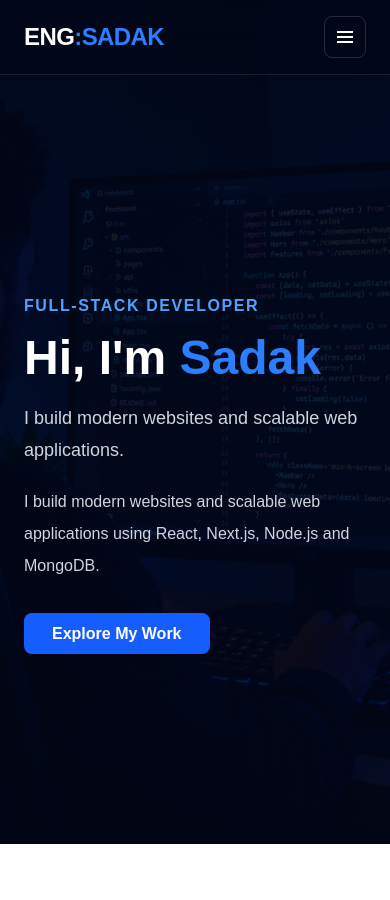
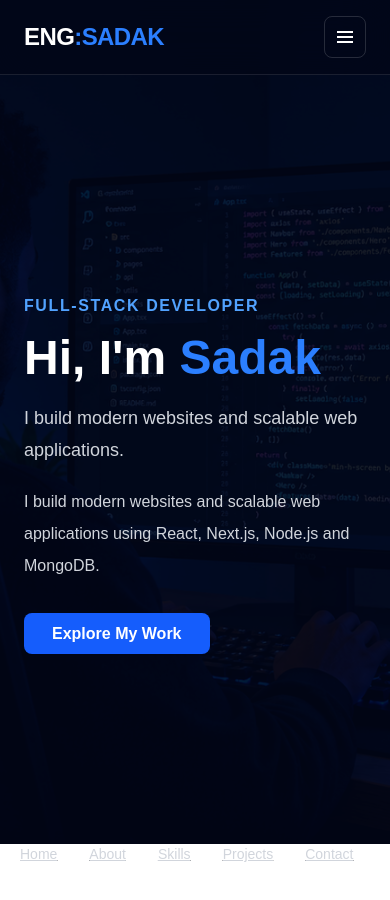
Before and after one commit to sadaqhassan/portfollio, a Next.js app: page / in a window 390 px wide. Shown: the top 900 px of the page. Before the commit the page ends 844 px from the top, so only its background shows below. Built offline with nearby package versions, Linux system fonts and the light colour scheme.

Commit message:
homepage

```diff
--- a/Components/Home/HomePage.tsx
+++ b/Components/Home/HomePage.tsx
@@ -4,8 +4,18 @@ import Navbar from "./Nav";
 import Link from "next/link";
 
 function HomePage() {
+
+  const navLinks = [
+  { name: "Home", href: "/" },
+  { name: "About", href: "about" },
+  { name: "Skills", href: "skills" },
+  { name: "Projects", href: "projects" },
+  { name: "Contact", href: "contact" },
+];
+
+
   return (
-
+ <div>
 <main className="relative isolate flex min-h-screen items-center overflow-hidden bg-slate-950 px-6 pt-24 md:px-16">
 
   {/* Background image: 20% opacity */}
@@ -40,7 +50,22 @@ function HomePage() {
         </Link>
   </div>
 
+
 </main>
+
+<div className="md:hidden items-center gap-8 flex mx-5 mb-10 underline">
+          {navLinks.map((link) => (
+            <Link
+              key={link.name}
+              href={link.href}
+              className="text-sm font-medium text-gray-300 transition hover:text-blue-400"
+            >
+              {link.name}
+            </Link>
+          ))}
+        </div>
+
+       </div>
   );
 }
 
```
